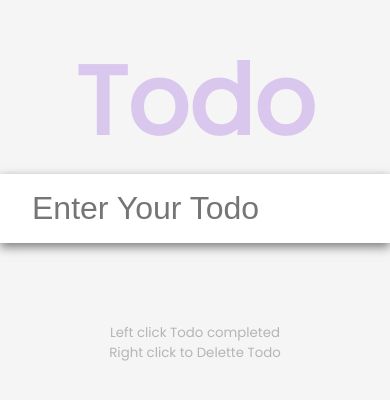
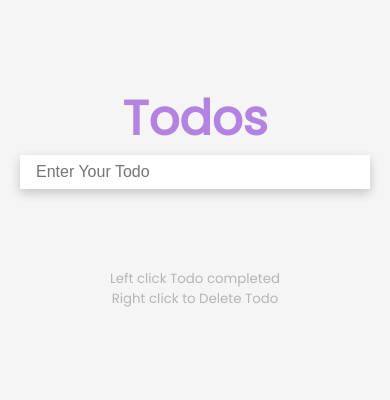
Before and after one commit to davinder19/todo, a plain HTML site: page index.html in a window 390 px wide. Shown: the part 226-626 px from the top of the page. Drawn offline with Linux system fonts and the light colour scheme.

Commit message:
Add files via upload

```diff
--- a/index.html
+++ b/index.html
@@ -8,7 +8,7 @@
     <link rel="stylesheet" href="style.css">
 </head>
 <body>
-    <h1>Todo</h1>
+    <h1>Todos</h1>
 
     <form id="form">
         <input type="text" class="input" id="input" placeholder="Enter Your Todo" autocomplete="off">
@@ -18,7 +18,7 @@
         </ul>
 
     </form>
-            <small>Left click Todo completed <br> Right click to Delette Todo
+            <small>Left click Todo completed <br> Right click to Delete Todo
 
 
     <script src="Script.js"></script>
--- a/style.css
+++ b/style.css
@@ -22,10 +22,10 @@ h1{
     color: rgb(179,131,226);
     font-size: 6rem;
     text-align: center;
-    opacity:0.4;
+
 }
 form{
-    box-shadow: 0 4px 10px rgba(0,0,0,0.5);
+    box-shadow: 0 4px 10px rgba(0,0,0,0.2);
     max-width: 100%;
     width: 400px
 
@@ -65,3 +65,25 @@ small{
     margin-top: 5rem;
     text-align: center;
 }
+
+
+@media(max-width:60rem){
+
+body{
+    padding: 0.5rem;
+}
+form{
+    width: 350px;
+}
+h1{
+    font-size: 3rem;
+}
+.input{
+    font-size: 1rem;
+    padding: 0.5rem 1rem;
+}
+.todos li{
+    font-size: 1rem;
+    padding:  0.5rem 1rem;
+    color: rgb(179,131,226);
+}
```
